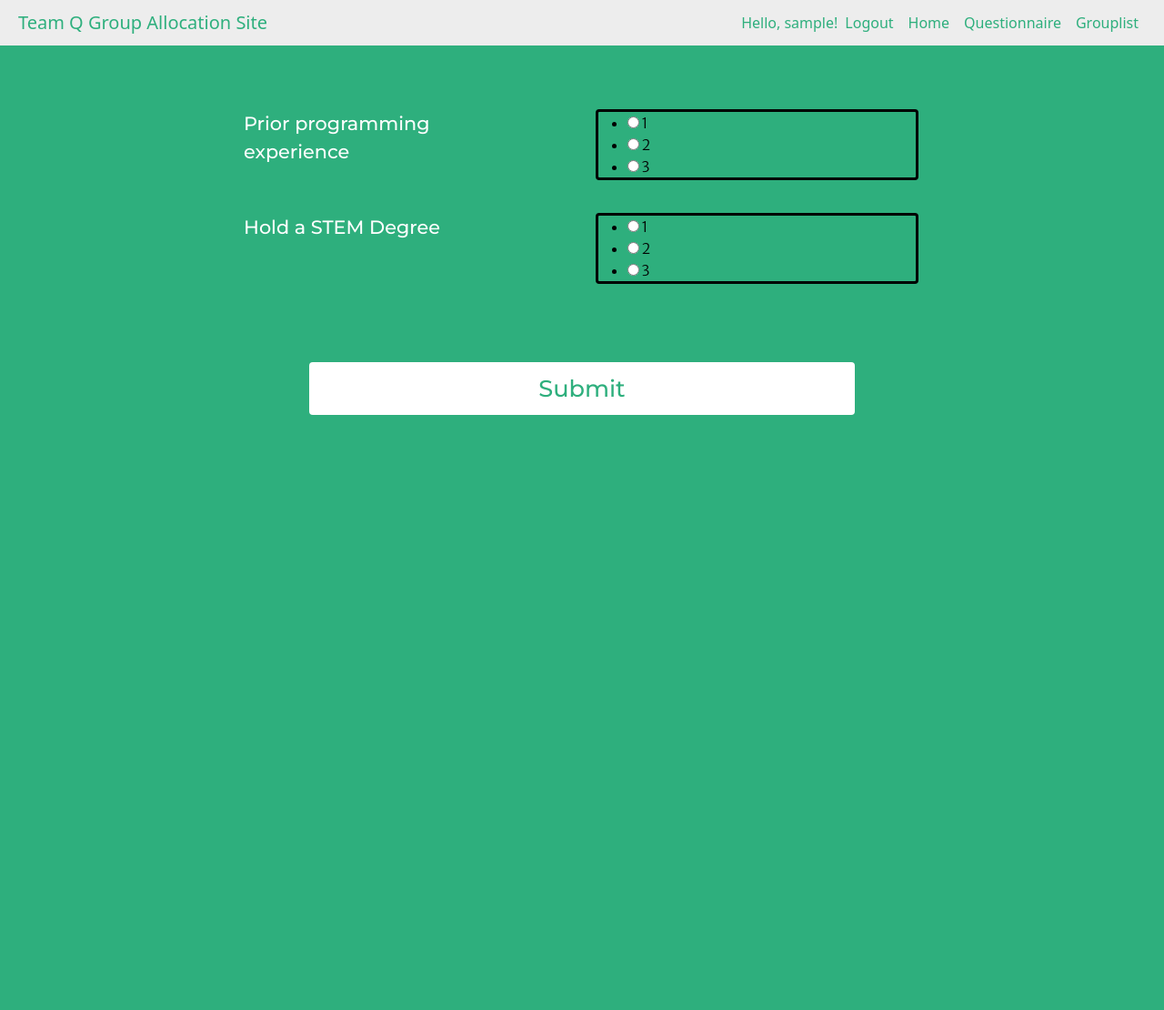
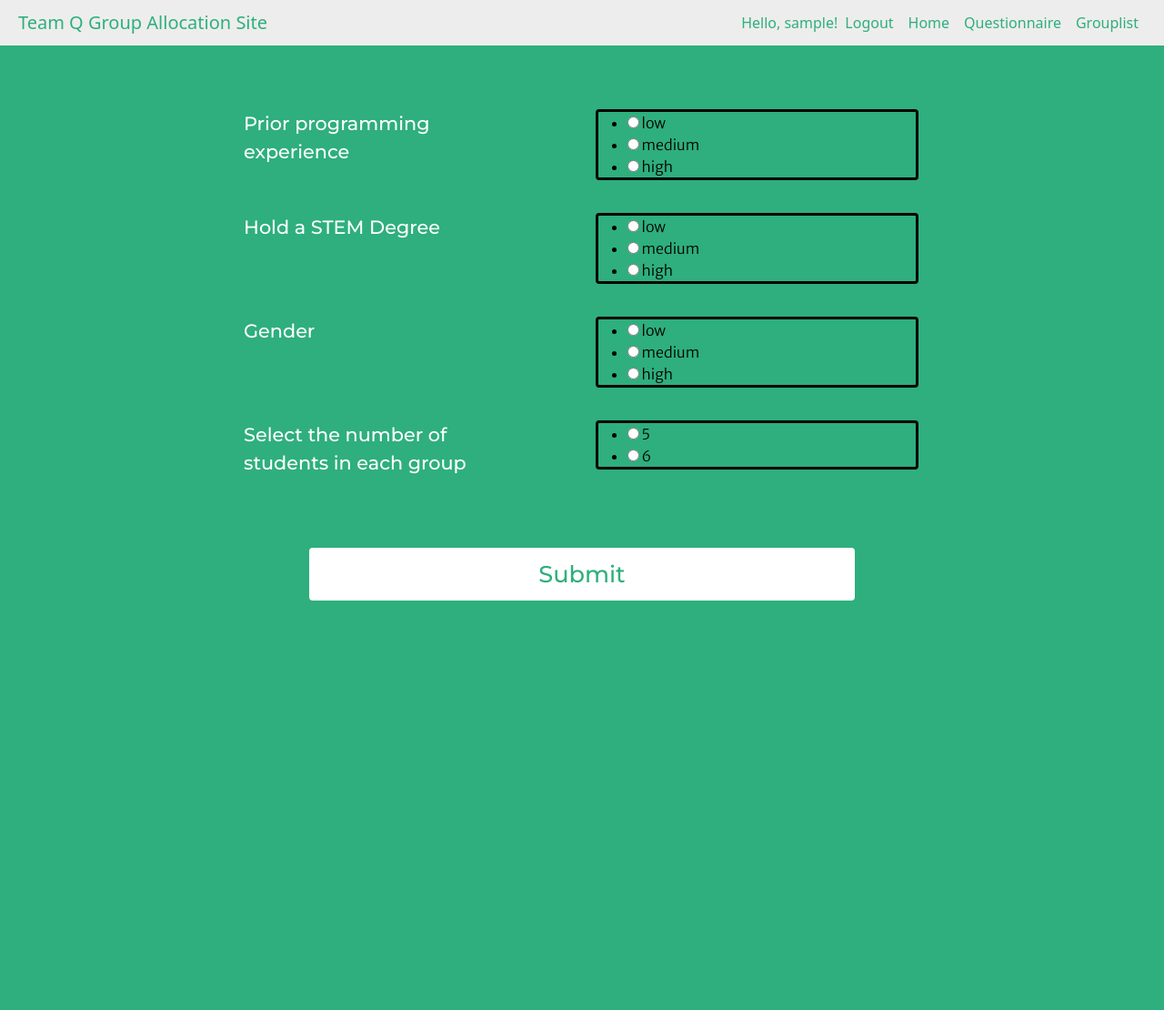
Before and after one commit to JiachZh/GroupAllocationTool, a Flask app: page /optionform in a window 1280 px wide. Shown: the whole page at 91% size. Before the commit the page ends 456 px from the top, so only its background shows below. Run offline with Flask 2, Linux system fonts and the light colour scheme; the visitor is signed in with stand-in values (Sample User, id 1); data comes from the database, SQL or seed files in the repository; parts of the project's set-up code (start-up, migrations or seed data) failed here and were passed over; some libraries are stand-ins or nearby versions.

Commit message:
new changes in forms, models, route.py, questionnaire and option/html

```diff
--- a/blog/Templates/optionform.html
+++ b/blog/Templates/optionform.html
@@ -20,6 +20,20 @@
         <div class="col-md-5 px-lg-5">
           {{ form.option2 (class_="loginBox")}}
         </div>
+        <div class="row justify-content-md-center g-0 mx-lg-n5">
+        <div class="col-md-4 px-lg-5">
+          {{ form.option3.label (class_="loginLabel")}}
+        </div>
+        <div class="col-md-5 px-lg-5">
+          {{ form.option3 (class_="loginBox")}}
+        </div>
+        <div class="row justify-content-md-center g-0 mx-lg-n5">
+        <div class="col-md-4 px-lg-5">
+          {{ form.groupSize.label (class_="loginLabel")}}
+        </div>
+        <div class="col-md-5 px-lg-5">
+          {{ form.groupSize (class_="loginBox")}}
+        </div>
       <div class="row justify-content-md-center g-0 mx-lg-n5" id="LoginbuttonRow">
       <input class="btn btn-secondary dropdown-toggle" type="submit" value="Submit" id="loginButton">
     </form>
--- a/blog/forms.py
+++ b/blog/forms.py
@@ -42,8 +42,11 @@ class LoginForm(FlaskForm):
 class QuestionnaireForm(FlaskForm):
     priorProgExp = RadioField('Select your level of programming experience', validators=[InputRequired()],choices=[('0', 'None'),('1','Some'),('2', 'Lots')])
     priorSTEMDegree = BooleanField('Do you hold a STEM degree (....)',validators=[InputRequired()])
+    gender = RadioField('Gender', validators=[InputRequired()], choices= [('M', 'Male'), ('F', 'Female'), ('O', 'Prefer not to say')])
     submit = SubmitField('Submit')
 
 class OptionForm(FlaskForm):
-    option1 = RadioField('Prior programming experience', choices=[('1', '1'),('2','2'),('3', '3')])
-    option2 = RadioField('Hold a STEM Degree', choices=[('1', '1'),('2','2'),('3', '3')])
+    option1 = RadioField('Prior programming experience', choices=[('1', 'low'),('2','medium'),('3', 'high')])
+    option2 = RadioField('Hold a STEM Degree', choices=[('1', 'low'),('2','medium'),('3', 'high')])
+    option3 = RadioField('Gender', choices=[('1', 'low'),('2','medium'),('3', 'high')])
+    groupSize = RadioField('Select the number of students in each group', validators = [InputRequired()], choices=[('5', '5'), ('6', '6')])
--- a/blog/models.py
+++ b/blog/models.py
@@ -91,6 +91,7 @@ class Questionnaire(db.Model):
   questionnaireID=db.Column(db.String(20),primary_key=True)
   option1=db.Column(db.String(20), db.ForeignKey('option.optionID'), nullable=False)
   option2=db.Column(db.String(20),db.ForeignKey('option.optionID'), nullable=False)
+  option3=db.Column(db.String(20),db.ForeignKey('option.optionID'), nullable=False)
   # option3=db.Column(db.String(20),db.ForeignKey('option.optionID'), nullable=False)
 
   def __repr__(self):
--- a/blog/routes.py
+++ b/blog/routes.py
@@ -130,10 +130,13 @@ def optionform():
   form = OptionForm()
   option1 = Option.query.filter(Option.optionID==1)
   option2 = Option.query.filter(Option.optionID==2)
+  option3 = Option.query.filter(Option.optionID==3)
+
 
   if form.validate_on_submit():
       option1.priority=form.option1.data
       option2.priority=form.option2.data
+      option3.priority=form.option3.data
       db.session.commit()
       return redirect(url_for('home'))
   return render_template('optionform.html',title='OptionForm',form=form)
```
Also changed, not shown: blog/Templates/questionnaire.html (+7 -0 lines).
